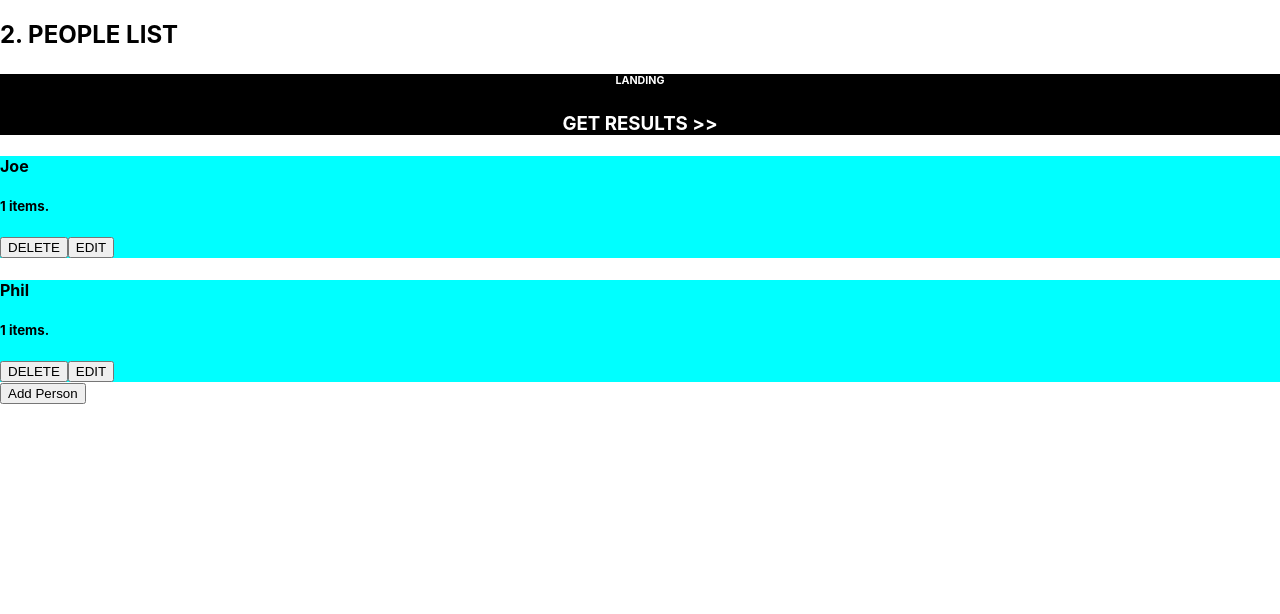
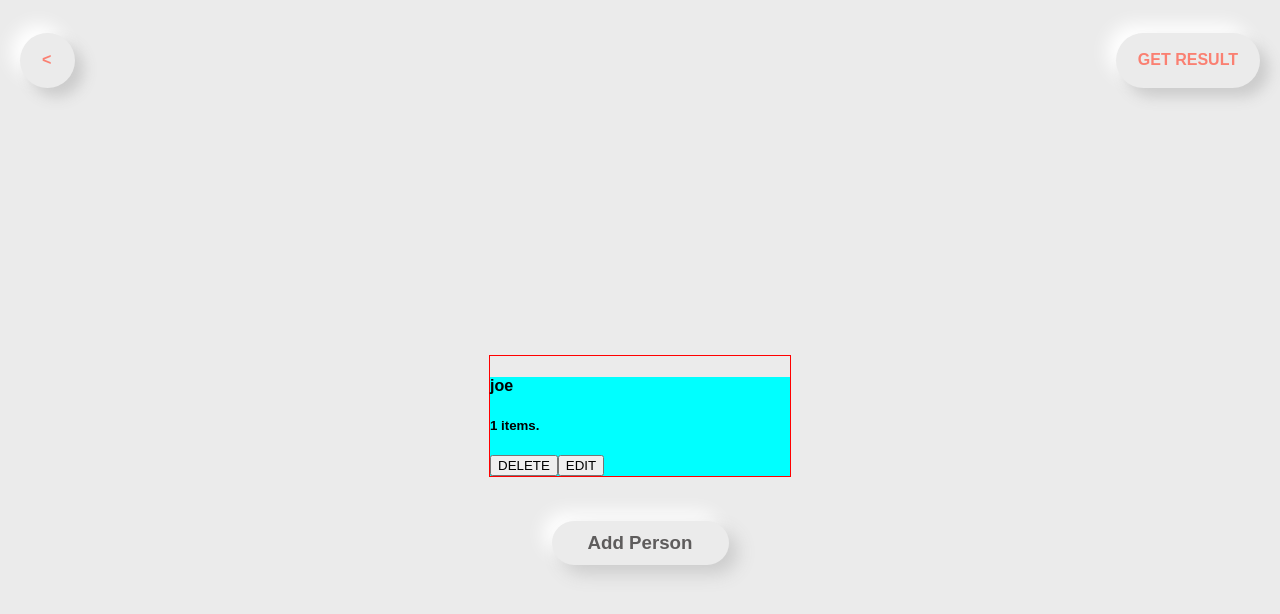
Before and after one commit to pgast/split, a React (Create React App) app: page / in a window 1280 px wide. Both pictures are taken after a click on the element "Start WorkView". Shown: the top 614 px of the page. Built offline with nearby package versions, Linux system fonts and the light colour scheme.

Commit message:
style form and people list

```diff
--- a/public/index.html
+++ b/public/index.html
@@ -2,7 +2,6 @@
 <html lang="en">
   <head>
     <meta charset="utf-8" />
-    <link rel="icon" href="%PUBLIC_URL%/favicon.ico" />
     <meta name="viewport" content="width=device-width, initial-scale=1" />
     <meta name="theme-color" content="#000000" />
     <meta
--- a/src/App.js
+++ b/src/App.js
@@ -2,6 +2,7 @@ import React, { useContext } from 'react';
 
 import WorkView from './components/WorkView';
 import Landing from './components/Landing';
+import './Styles.css';
 import { Store } from './Store';
 
 export default function App() {
--- a/src/Store.js
+++ b/src/Store.js
@@ -3,7 +3,8 @@ import React, { useReducer, createContext } from "react";
 const initialState = {
   mode: "landing",
   people: {
-    loggedPersons: [{name: "Joe", items: [{name: "beer", cost: 12}]}, {name: "Phil", items: [{name: "apples", cost: 23}]}],
+    loggedPersons: [{name: 'joe', items: [{name: 'shit', cost: 23}]}],
+    // loggedPersons: [],
     personToEdit: undefined,
   }
 };
--- /dev/null
+++ b/src/Styles.css
@@ -0,0 +1,246 @@
+html {
+  height: 100%;
+}
+
+body {
+  height: 100%;
+  margin: 0;
+  padding: 0;
+  font-family: sans-serif;
+}
+
+/* LANDING */
+.landing {
+  height: 100vh;
+  display: flex;
+  flex-direction: column;
+  align-items: center;
+  justify-content: center;
+}
+
+.landing_banner {
+  text-align: center;
+  width: 100%
+}
+
+/* PEOPLE LIST */
+.peopleListContainer {
+  height: 100vh;
+  margin: 0px;
+  padding: 0px;
+  display: flex;
+  flex-direction: column;
+  background: #ebebeb;
+}
+
+.people_container {
+  border: 1px solid red;
+  width: 300px;
+  align-self: center;
+  margin-bottom: 44px;
+}
+
+.navbar {
+  height: 15%;
+  padding-right: 12px;
+  padding-left: 12px;
+  display: flex;
+  justify-content: space-between;
+  align-items: center;
+}
+
+.get-result-btn {
+  display: flex;
+  padding: 22px;
+  font-size: medium;
+  font-weight: bold;
+  flex-direction: column;
+  justify-content: center;
+  margin: 8px;
+  height: 11px;
+  color:salmon;
+  border-radius: 28px;
+  background: #ebebeb;
+  box-shadow:  9px 9px 14px #cccccc,
+               -9px -9px 18px #ffffff;
+}
+
+.get-result-btn-disabled {
+  display: flex;
+  padding: 22px;
+  font-size: medium;
+  font-weight: bold;
+  flex-direction: column;
+  justify-content: center;
+  align-items: center;
+  margin: 8px;
+  height: 11px;
+  color: rgb(172, 170, 170);
+  border-radius: 28px;
+  background: #ebebeb;
+  box-shadow: inset 5px 5px 10px #d1d1d1,
+              inset -5px -5px 10px #ffffff;
+}
+
+.get-result-btn:hover {
+  border-radius: 28px;
+  background: #ebebeb;
+  box-shadow: inset 9px 9px 18px #cccccc,
+              inset -9px -9px 18px #ffffff;
+}
+
+.back-btn {
+  display: flex;
+  padding: 22px;
+  font-size: medium;
+  font-weight: bold;
+  flex-direction: column;
+  justify-content: center;
+  margin: 8px;
+  width: 11px;
+  height: 11px;
+  color:salmon;
+  border-radius: 100%;
+  background: #ebebeb;
+  box-shadow:  9px 9px 14px #cccccc,
+               -9px -9px 18px #ffffff;
+}
+
+.back-btn:hover {
+  color: rgb(226, 113, 101);
+  border-radius: 28px;
+  background: #ebebeb;
+  box-shadow: inset 9px 9px 18px #cccccc,
+              inset -9px -9px 18px #ffffff;
+}
+
+.content {
+  height: 85%;
+  display: flex;
+  flex-direction: column;
+  justify-content: center;
+}
+
+.add-person-btn {
+  color: rgb(94, 92, 92);
+  border-radius: 28px;
+  background: #ebebeb;
+  box-shadow:  9px 9px 18px #cccccc,
+              -9px -9px 18px #ffffff;
+  display: flex;
+  flex-direction: column;
+  align-self: center;
+  text-align: center;
+  justify-content: center;
+  width: 177px;
+  height: 44px;
+}
+
+.add-person-btn:hover {
+  border-radius: 28px;
+  background: #ebebeb;
+  box-shadow: inset 9px 9px 18px #cccccc,
+              inset -9px -9px 18px #ffffff;
+}
+
+
+/* PERSON FORM */
+.personForm_container {
+  height: 100vh;
+  margin: 0px;
+  padding: 0px;
+  display: flex;
+  flex-direction: column;
+  background: #ebebeb;
+}
+
+.form_content {
+  height: 85%;
+  display: flex;
+  flex-direction: column;
+}
+
+.form_add_name_full {
+  align-self: center;
+  display: flex;
+  flex-direction: column;
+  height: 100%;
+  justify-content: space-evenly;
+  padding-top: 15vh;
+}
+
+.form_add_name_small {
+  align-self: center;
+  height: 20%;
+  display: flex;
+  flex-direction: column;
+  justify-content: center;
+}
+
+.name_input {
+  height: 50%;
+  display: flex;
+  flex-direction: column;
+}
+
+.name_input input {
+	border: none;
+	border-radius: 6px;
+  font-size: 27px;
+  font-weight: normal;
+	margin: 0;
+	outline: 0;
+  padding: 10px;
+	width: 90%;
+	box-sizing: border-box;
+	-webkit-box-sizing: border-box;
+	-moz-box-sizing: border-box;
+  background-color: rgb(172, 170, 170);
+  color: rgb(94, 92, 92);
+  margin-bottom: 30px;
+  align-self: center;
+  background: #ebebeb;
+  box-shadow: inset 1px 1px 3px #cccccc,
+              inset -1px -1px 3px #ffffff;
+}
+
+.name_input input:focus {
+  background: #d2d9dd;
+}
+
+.item_container {
+  height: 100%;
+  width: 350px;
+  padding-top: 12px;
+  align-self: center;
+  display: flex;
+  flex-direction: column;
+  justify-content: flex-start;
+}
+
+.add_item_form {
+  display: flex;
+  flex-direction: row;
+  justify-content: flex-start;
+}
+
+.add_item_form input {
+  border: none;
+	border-radius: 6px;
+  font-size: 19px;
+  font-weight: normal;
+	margin: 0;
+	outline: 0;
+  padding: 6px;
+	width: 50%;
+	box-sizing: border-box;
+	-webkit-box-sizing: border-box;
+	-moz-box-sizing: border-box;
+  background-color: rgb(172, 170, 170);
+  color: rgb(94, 92, 92);
+  margin-bottom: 30px;
+  align-self: center;
+  background: #ebebeb;
+  box-shadow: inset 1px 1px 3px #cccccc,
+              inset -1px -1px 3px #ffffff;
+}
--- a/src/components/Landing.js
+++ b/src/components/Landing.js
@@ -1,8 +1,10 @@
 import React from 'react';
+import '../Styles.css';
 
 export default function Landing({ toggleMode }) {
   return (
-    <div>
+    <div className="landing">
+      <div className="landing_banner">
         <h1>
           LANDING
         </h1>
@@ -10,5 +12,6 @@ export default function Landing({ toggleMode }) {
           Start WorkView
         </h3>
       </div>
+    </div>
   );
 };
--- a/src/components/PeopleList.js
+++ b/src/components/PeopleList.js
@@ -1,28 +1,28 @@
 import React from "react";
 import Person from "./Person";
-
-const styles = {
-  flexDirection: "row",
-  background: "black",
-  color: "white",
-  textAlign: "center",
-}
+import "../Styles.css";
 
 export default function PeopleList({ setView, landing, data, deletePerson, editPerson }) {
+  const validResultBtn = data.people.loggedPersons.length >= 1 ? true : false;
+
   return (
-    <>
-      <h2>
-        2. PEOPLE LIST
-      </h2>
-      <div style={styles}>
-        <h6 onClick={() => landing()}>
-          LANDING
-        </h6>
-        <h3 onClick={() => setView("resultsView")}>
-          GET RESULTS >>
-        </h3>
+    <div className="peopleListContainer">
+      {/* NAVBAR PEOPLE LIST */}
+      <div className="navbar">
+        <div className="back-btn" onClick={() => landing()}>
+          {'<'}
         </div>
-
+        <div
+          className={validResultBtn ? "get-result-btn" : "get-result-btn-disabled"}
+          onClick={() => validResultBtn ? setView("resultsView") : null}
+        >
+          GET RESULT
+        </div>
+      </div>
+      {/* CONTAINER FOR PEOPLE */}
+      <div className="content">
+        {data.people.loggedPersons.length >= 1 && (
+          <div className="people_container">
             {data.people.loggedPersons.map(el =>
               <Person
                 data={el}
@@ -32,8 +32,13 @@ export default function PeopleList({ setView, landing, data, deletePerson, editP
                 setView={() => setView("personEdit")}
               />
             )}
+          </div>
+        )}
 
-      <button onClick={() => setView("personForm")}>Add Person</button>
-    </>
+        <div className="add-person-btn" onClick={() => setView("personForm")}>
+          <h3>Add Person</h3>
+        </div>
+      </div>
+    </div>
   );
 };
--- a/src/components/PersonForm.js
+++ b/src/components/PersonForm.js
@@ -9,6 +9,8 @@ export default function PersonForm({ setView, state, addPersonDispatch, personEd
   const [editItemCost, setEditItemCost] = useState("");
   const [errorMsg, setErrorMsg] = useState(false);
   const [itemEditing, setItemEditing] = useState(false);
+  // const [addNameForm, setAddNameForm] = useState(personEdit ? false : true);
+  const [addNameForm, setAddNameForm] = useState(true);
 
   let validPersonName = personName === "" ? false : true;
   let validItems = items.length !== 0 ? true : false;
@@ -88,18 +90,43 @@ export default function PersonForm({ setView, state, addPersonDispatch, personEd
   };
 
   return (
-    <>
-      <h1>Person Form</h1>
-      <form>
-        ENTER PERSON NAME:
+    <div className="personForm_container">
+      {/* NAVBAR */}
+      <div className="navbar">
+        <div className="back-btn" onClick={backToPeopleList}>
+          {'<'}
+        </div>
+        <div
+          onClick={(e) => validInputs ? addPerson(e) : null}
+          className={validInputs ? "get-result-btn" : "get-result-btn-disabled"}
+        >
+          {personEdit ? "SAVE CHANGES" : "ADD PERSON"}
+        </div>
+      </div>
+
+
+      {/* FORM CONTENT */}
+      <div className="form_content">
+        <div className={addNameForm ? "form_add_name_full" : "form_add_name_small"}>
+          <div className="name_input">
             <input
               type="text"
               value={personName}
-          placeholder="Person Name"
+              placeholder="Add person name"
               onChange={(e) => setPersonName(e.target.value)}
             />
-        <br/>
-        <div style={{background: "orange"}}>
+          </div>
+          {addNameForm && (
+            <div className="add-person-btn" onClick={() => setAddNameForm(false)}>
+              <h3>Add Items</h3>
+            </div>
+          )}
+        </div>
+
+        {/* ADD ITEM FORM, ITEM LIST AND ERROR MESSAGE*/}
+        {!addNameForm && (
+          <div className="item_container">
+            <div className="add_item_form">
               <input
                 type="text"
                 value={itemName}
@@ -115,6 +142,7 @@ export default function PersonForm({ setView, state, addPersonDispatch, personEd
               <button onClick={(e) => addItem(e)} style={{ background: "black", color: "white" }} disabled={!validItem}>ADD ITEM</button>
             </div>
 
+            {/* add conditional rendering for list container */}
             {items.map(el =>
               <div key={el.name} style={{background: "gray", margin: "42px"}}>
 
@@ -146,17 +174,10 @@ export default function PersonForm({ setView, state, addPersonDispatch, personEd
                 {itemEditing === el.name && <h5 onClick={() => setItemEditing(false)}>GO BACK</h5>}
               </div>
             )}
+            {/* conditional rendering end */}
 
-        <button type="submit" onClick={(e) => addPerson(e)} disabled={!validInputs}>
-          ADD PERSON
-        </button>
-      </form>
-
-      <h5 onClick={backToPeopleList}>
-        Back to people list
-      </h5>
-
-      {/* ERROR MESSAGE COMPONENT IN CASE OF DUPLICATION */}
+          {/* </form> */}
+          {/* /* ERROR MESSAGE COMPONENT IN CASE OF DUPLICATION */}
             {errorMsg && (
               <div style={{background: "orange"}}>
                 <h2>
@@ -164,6 +185,12 @@ export default function PersonForm({ setView, state, addPersonDispatch, personEd
                 </h2>
               </div>
             )}
-    </>
+          </div>
+        )}
+
+      {/* FORM CONTENT ENDS */}
+      </div>
+    {/* PERSON FORM CONTAINER */}
+    </div>
   );
 };
--- a/src/components/WorkView.js
+++ b/src/components/WorkView.js
@@ -2,12 +2,13 @@ import React, { useState } from "react";
 import ResultsView from "./ResultsView";
 import PeopleList from "./PeopleList";
 import PersonForm from "./PersonForm";
+import "../Styles.css";
 
 export default function WorkView({ toggleMode, data, addPersonDispatch, deletePersonDispatch, editPersonDispatch }) {
   const [view, setView] = useState("peopleList");
 
   return (
-    <>
+    <div className="workView">
       {view === "peopleList" && (
         <PeopleList
           data={data}
@@ -41,6 +42,6 @@ export default function WorkView({ toggleMode, data, addPersonDispatch, deletePe
           addPersonDispatch={addPersonDispatch}
         />
       )}
-    </>
+    </div>
   );
 };
--- a/src/index.css
+++ /dev/null
@@ -1,13 +0,0 @@
-body {
-  margin: 0;
-  font-family: -apple-system, BlinkMacSystemFont, 'Segoe UI', 'Roboto', 'Oxygen',
-    'Ubuntu', 'Cantarell', 'Fira Sans', 'Droid Sans', 'Helvetica Neue',
-    sans-serif;
-  -webkit-font-smoothing: antialiased;
-  -moz-osx-font-smoothing: grayscale;
-}
-
-code {
-  font-family: source-code-pro, Menlo, Monaco, Consolas, 'Courier New',
-    monospace;
-}
--- a/src/index.js
+++ b/src/index.js
@@ -4,7 +4,6 @@ import React from 'react';
 import * as serviceWorker from './serviceWorker';
 import { StoreProvider } from './Store';
 import App from './App';
-import './index.css';
 
 ReactDOM.render(<StoreProvider><App /></StoreProvider>, document.getElementById('root'));
 
```
Lines whose indentation alone changed are shown as unchanged.
